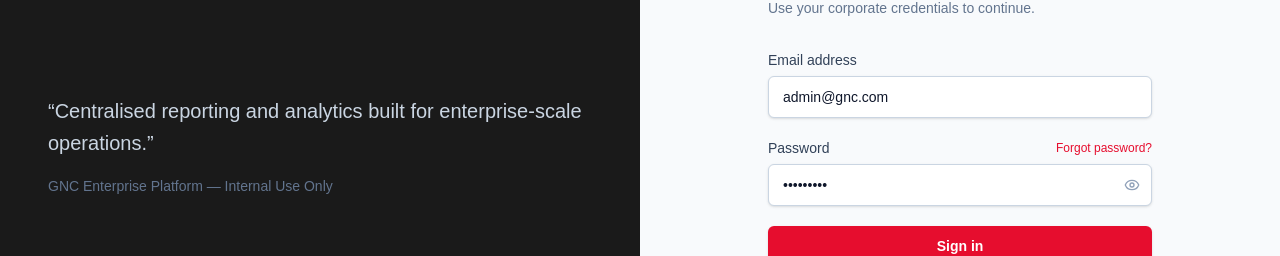
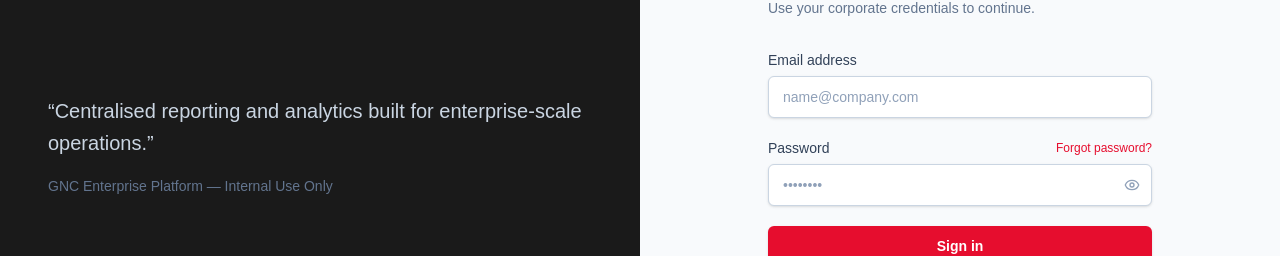
Before and after one commit to storeworksdev-rehan/gnc.enterprisereport, a Next.js app: page / in a window 1280 px wide. Shown: the part 263-519 px from the top of the page. Built offline with nearby package versions, Linux system fonts and the light colour scheme.

Commit message:
login remove default input

```diff
--- a/app/page.tsx
+++ b/app/page.tsx
@@ -7,8 +7,8 @@
 // prefilled credentials signs in as this fixed session. Swap back to a real
 // /api/auth/login call once the auth API is ready.
 const DEFAULT_CREDENTIALS = {
-  email: "admin@gnc.com",
-  password: "Admin@123",
+  email: "",
+  password: "",
 };
 const STATIC_USER = {
   UserId: 0,
@@ -34,7 +34,10 @@
     // Login is static, but credentials are still required to match the
     // default ones exactly — this isn't a real auth check, just a gate so
     // a blank/typo'd submit doesn't silently "succeed".
-    if (email !== DEFAULT_CREDENTIALS.email || password !== DEFAULT_CREDENTIALS.password) {
+    if (
+      email !== DEFAULT_CREDENTIALS.email ||
+      password !== DEFAULT_CREDENTIALS.password
+    ) {
       setStatus("error");
       setMessage("Invalid email or password.");
       return;
@@ -52,7 +55,10 @@
       localStorage.setItem("enterprise_auth_token", "static-session-token");
       localStorage.setItem(
         "enterprise_user",
-        JSON.stringify({ ...STATIC_USER, Username: email || STATIC_USER.Username }),
+        JSON.stringify({
+          ...STATIC_USER,
+          Username: email || STATIC_USER.Username,
+        }),
       );
     } catch {
       // ignore — see comment above
```
